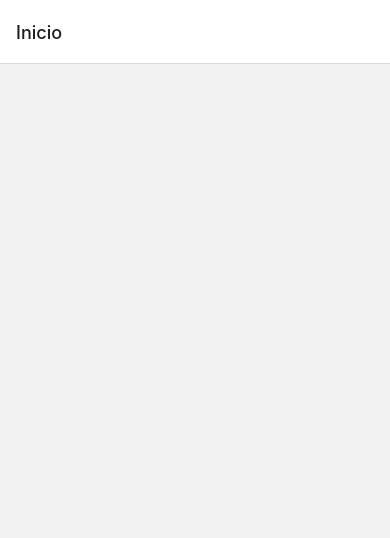
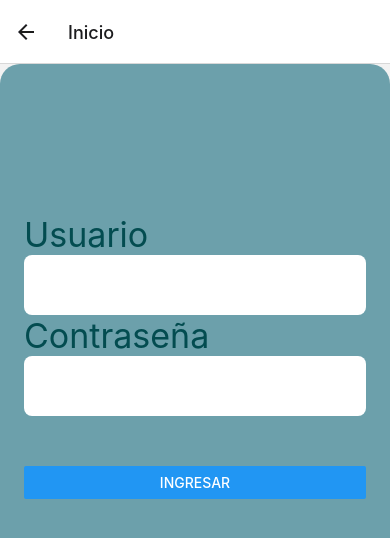
Before and after one commit to Davila99/NicaSource, a React Native app: screen /HomeNica in a window 390 px wide. Shown: the top 538 px of the page. Built offline with nearby package versions, Linux system fonts and the light colour scheme.

Commit message:
COnfigurando el segundo componente donde se haran la tareas

```diff
--- /dev/null
+++ b/src/Components/FormInputs.tsx
@@ -0,0 +1,40 @@
+import React from 'react'
+import { StyleSheet, Text, View,TextInput } from 'react-native'
+
+interface Props{
+    title:string;
+    defaultValue:string;
+    onChangeText:(text: string) => void;
+}
+
+const FormInputs = ({title, defaultValue,onChangeText}:Props) => {
+    return (
+        <View>
+             <Text style={styles.text}>{title}</Text>
+            <TextInput
+                style={styles.inputs}
+                defaultValue={defaultValue}
+                onChangeText={text  =>onChangeText(text)}
+            />
+        </View>
+    )
+}
+
+export default FormInputs
+
+const styles = StyleSheet.create({
+    inputs: {
+        backgroundColor: '#FFFFFF',
+        borderRadius: 8,
+        padding: 17,
+        textAlign: 'right',
+        fontSize: 22,
+        color: '#034C50',
+        width:'100%'
+
+    },
+    text: {
+        fontSize: 34,
+        color: '#034C50',
+    }
+})
--- a/src/navigators/MainStackNavigator.tsx
+++ b/src/navigators/MainStackNavigator.tsx
@@ -14,14 +14,16 @@ const Stack = createNativeStackNavigator<MainStackParamList>();
 
 const MainStackNavigator = () => {
     return (
-        <Stack.Navigator initialRouteName="HomeNica">
+        <Stack.Navigator initialRouteName="HomeWorksList">
         <Stack.Screen
             name="HomeNica"
             component={HomeNica}
             options={{ title: 'Inicio' }} />
         <Stack.Screen
             name="HomeWorksList"
-            component={HomeWorksList} />
+            component={HomeWorksList}
+            options={{ title: 'Tareas' }}
+             />
     </Stack.Navigator>
     )
 }
--- a/src/screens/HomeNica.tsx
+++ b/src/screens/HomeNica.tsx
@@ -1,14 +1,69 @@
-import React from 'react'
-import { StyleSheet, Text, View } from 'react-native'
+import React, { useState } from 'react'
+import { StyleSheet, View, Button } from 'react-native';
+import FormInputs from '../Components/FormInputs'
+
+
+
 
 const HomeNica = () => {
+
+    const [user, setUser] = useState('')
+    const [password, setPassword] = useState('')
+
+
+    const validarDatos = () => {
+
+        if (user==="eliseo" && password==="davila") {
+
+            alert('Hola')
+
+        }
+    }
+
     return (
-        <View>
-            <Text></Text>
+        <View style={styles.container}>
+
+
+            <FormInputs
+                title="Usuario"
+                defaultValue={user}
+                onChangeText={setUser}
+            />
+            <FormInputs
+                title="Contraseña"
+                defaultValue={password}
+                onChangeText={setPassword}
+            />
+
+            <View style={styles.button} >
+                <Button
+                    title="Ingresar"
+                    onPress={validarDatos}
+
+                />
+            </View>
+
+
         </View>
     )
 }
 
 export default HomeNica
 
-const styles = StyleSheet.create({})
+const styles = StyleSheet.create({
+    container: {
+        borderTopRightRadius: 20,
+        borderTopLeftRadius: 20,
+        backgroundColor: "#6ca0ab",
+        flex: 1,
+        width: "100%",
+        paddingTop: 150,
+        paddingLeft: 24,
+        paddingRight: 24,
+    },
+    button:{
+        paddingTop: 50,
+
+    }
+
+})
--- a/src/screens/HomeWorksList.tsx
+++ b/src/screens/HomeWorksList.tsx
@@ -1,14 +1,51 @@
-import React from 'react'
-import { StyleSheet, Text, View } from 'react-native'
+import React, { useState } from 'react'
+import { StyleSheet, Text, View, TextInput,Button } from 'react-native';
 
 const HomeWorksList = () => {
+
+    const [tareas, setTareas] = useState('')
+
+
+    const crearTarea = ()=>{
+
+    }
     return (
-        <View>
-            <Text></Text>
+        <View style={{ flex: 1, alignItems: 'center'}}>
+            <View style={styles.constainer}>
+            <TextInput
+                style={styles.inputs}
+                placeholder="Escriba la tarea por hacer"
+                onChangeText={setTareas}
+            />
+            <Button
+                title="Agregar"
+                onPress={() => crearTarea()}
+            />
+            </View>
+
         </View>
     )
 }
 
 export default HomeWorksList
 
-const styles = StyleSheet.create({})
+const styles = StyleSheet.create({
+    inputs: {
+        backgroundColor: '#FFFFFF',
+        borderRadius: 8,
+        padding: 15,
+        fontSize: 22,
+        color: '#034C50',
+    },
+    constainer:{
+        width: '95%',
+        flexDirection: 'row',
+        justifyContent: 'space-between',
+        backgroundColor: '#C4C4C4',
+        marginBottom: 4,
+        paddingVertical: 8,
+        paddingHorizontal: 5,
+        borderRadius: 5,
+        marginTop:20
+    }
+})
```
